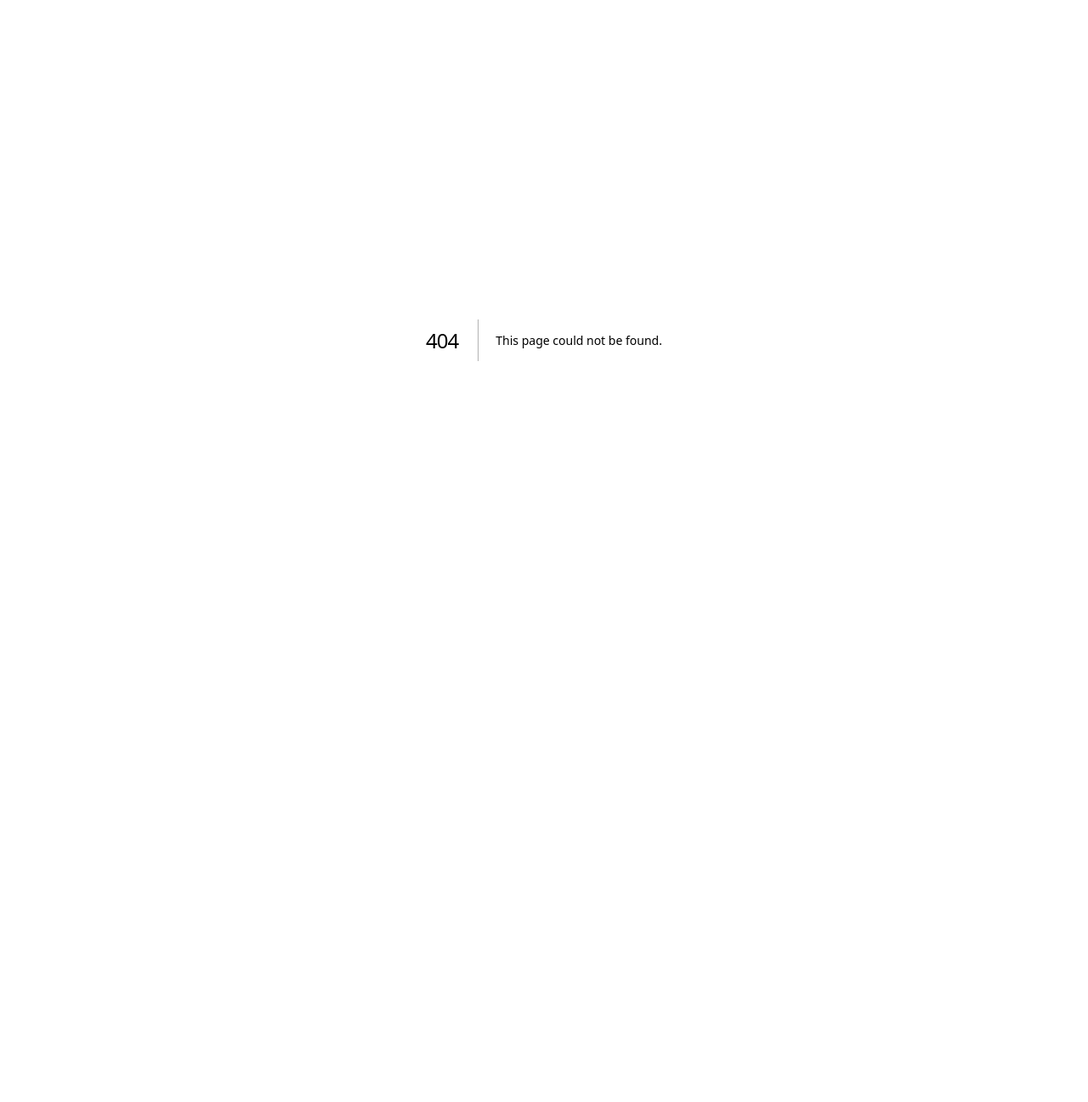
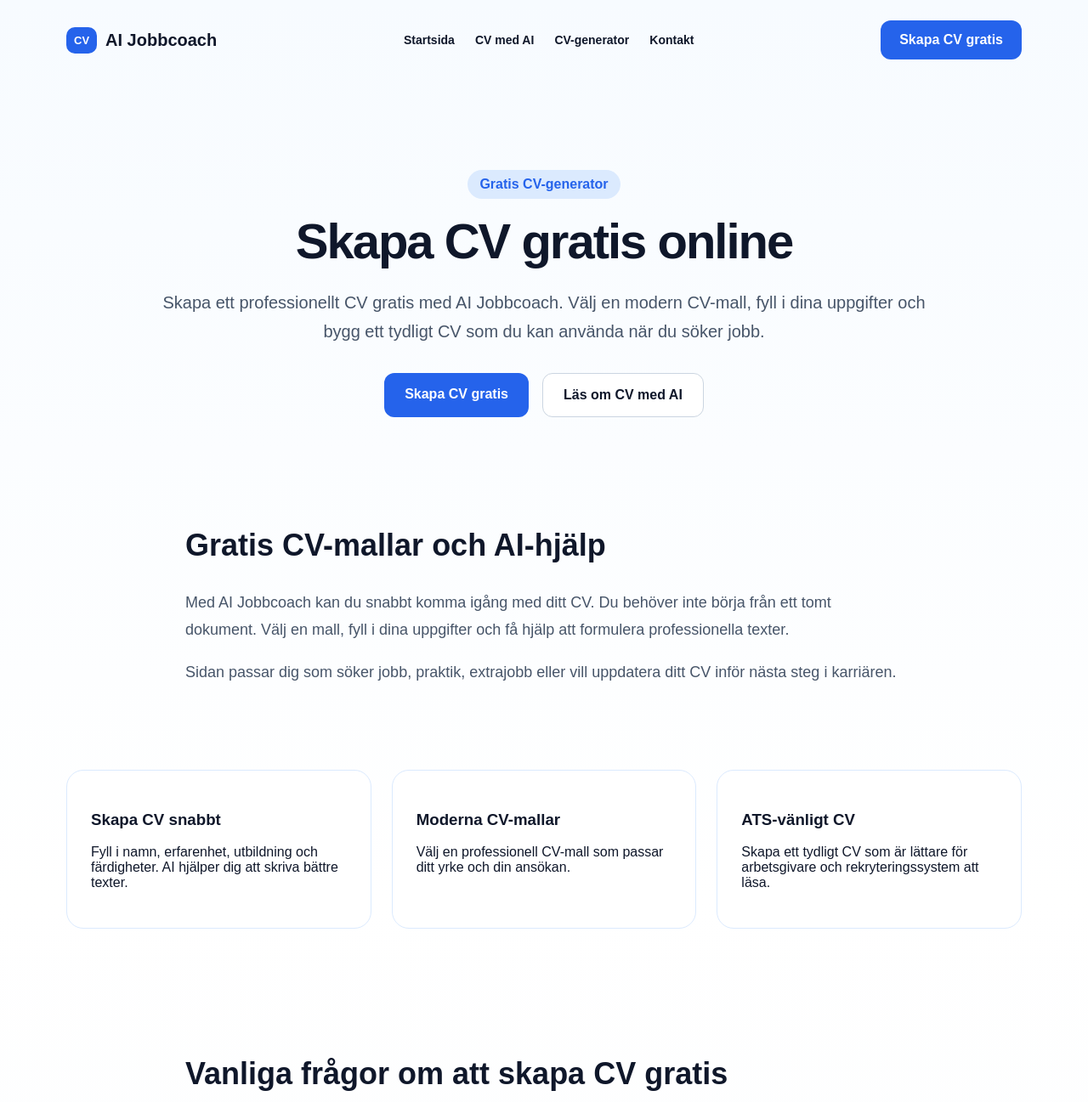
Before and after one commit to sakhi0093rahimi-cmd/ai-jobbcoach, a Next.js app in the folder ai-jobbcoach/ai-jobbcoach/: page /skapa-cv-gratis in a window 1280 px wide. Before the commit this address had no page. Shown: the top 1297 px of the page at 85% size. Before the commit the page ends 800 px from the top, so only its background shows below. Built offline with nearby package versions, Linux system fonts and the light colour scheme.

Commit message:
Add skapa CV gratis SEO page

```diff
--- /dev/null
+++ b/ai-jobbcoach/ai-jobbcoach/app/skapa-cv-gratis/page.tsx
@@ -0,0 +1,303 @@
+export const metadata = {
+  title: "Skapa CV gratis online – Gratis CV-generator | AI Jobbcoach",
+  description:
+    "Skapa CV gratis online med AI Jobbcoach. Välj en modern CV-mall, fyll i dina uppgifter och skapa ett professionellt CV på några minuter.",
+};
+
+export default function SkapaCvGratisPage() {
+  return (
+    <main style={page}>
+      <nav style={nav}>
+        <a href="/" style={logo}>
+          <span style={logoIcon}>CV</span>
+          AI Jobbcoach
+        </a>
+
+        <div style={navLinks}>
+          <a href="/" style={navLink}>Startsida</a>
+          <a href="/cv-med-ai" style={navLink}>CV med AI</a>
+          <a href="/cv-generator" style={navLink}>CV-generator</a>
+          <a href="/kontakt" style={navLink}>Kontakt</a>
+        </div>
+
+        <a href="/cv-generator" style={topCta}>Skapa CV gratis</a>
+      </nav>
+
+      <section style={hero}>
+        <p style={badge}>Gratis CV-generator</p>
+        <h1 style={title}>Skapa CV gratis online</h1>
+        <p style={subtitle}>
+          Skapa ett professionellt CV gratis med AI Jobbcoach. Välj en modern
+          CV-mall, fyll i dina uppgifter och bygg ett tydligt CV som du kan
+          använda när du söker jobb.
+        </p>
+
+        <div style={buttons}>
+          <a href="/cv-generator" style={primaryButton}>Skapa CV gratis</a>
+          <a href="/cv-med-ai" style={secondaryButton}>Läs om CV med AI</a>
+        </div>
+      </section>
+
+      <section style={section}>
+        <h2 style={sectionTitle}>Gratis CV-mallar och AI-hjälp</h2>
+        <p style={paragraph}>
+          Med AI Jobbcoach kan du snabbt komma igång med ditt CV. Du behöver
+          inte börja från ett tomt dokument. Välj en mall, fyll i dina uppgifter
+          och få hjälp att formulera professionella texter.
+        </p>
+        <p style={paragraph}>
+          Sidan passar dig som söker jobb, praktik, extrajobb eller vill
+          uppdatera ditt CV inför nästa steg i karriären.
+        </p>
+      </section>
+
+      <section style={gridSection}>
+        <div style={infoBox}>
+          <h3>Skapa CV snabbt</h3>
+          <p>
+            Fyll i namn, erfarenhet, utbildning och färdigheter. AI hjälper dig
+            att skriva bättre texter.
+          </p>
+        </div>
+
+        <div style={infoBox}>
+          <h3>Moderna CV-mallar</h3>
+          <p>
+            Välj en professionell CV-mall som passar ditt yrke och din
+            ansökan.
+          </p>
+        </div>
+
+        <div style={infoBox}>
+          <h3>ATS-vänligt CV</h3>
+          <p>
+            Skapa ett tydligt CV som är lättare för arbetsgivare och
+            rekryteringssystem att läsa.
+          </p>
+        </div>
+      </section>
+
+      <section style={faqSection}>
+        <h2 style={sectionTitle}>Vanliga frågor om att skapa CV gratis</h2>
+
+        <div style={faqList}>
+          <div style={faqItem}>
+            <h3>Kan jag skapa CV gratis?</h3>
+            <p>
+              Ja, med AI Jobbcoach kan du skapa CV gratis och komma igång
+              direkt online.
+            </p>
+          </div>
+
+          <div style={faqItem}>
+            <h3>Behöver jag installera något?</h3>
+            <p>
+              Nej, du använder CV-generatorn direkt i webbläsaren.
+            </p>
+          </div>
+
+          <div style={faqItem}>
+            <h3>Kan jag använda en CV-mall?</h3>
+            <p>
+              Ja, du kan välja bland moderna CV-mallar och skapa ett mer
+              professionellt intryck.
+            </p>
+          </div>
+
+          <div style={faqItem}>
+            <h3>Kan AI hjälpa mig skriva CV?</h3>
+            <p>
+              Ja, AI kan hjälpa dig att formulera profil, erfarenhet och
+              färdigheter på ett tydligare sätt.
+            </p>
+          </div>
+        </div>
+      </section>
+
+      <section style={bottomCta}>
+        <h2>Redo att skapa ditt CV?</h2>
+        <p>Kom igång gratis med AI Jobbcoach redan idag.</p>
+        <a href="/cv-generator" style={primaryButton}>Skapa CV gratis</a>
+      </section>
+    </main>
+  );
+}
+
+const page: React.CSSProperties = {
+  minHeight: "100vh",
+  background: "linear-gradient(180deg, #f7fbff 0%, #ffffff 45%, #f8fafc 100%)",
+  color: "#0f172a",
+  fontFamily: "Arial, sans-serif",
+};
+
+const nav: React.CSSProperties = {
+  maxWidth: "1180px",
+  margin: "0 auto",
+  padding: "24px 28px",
+  display: "flex",
+  justifyContent: "space-between",
+  alignItems: "center",
+  gap: "24px",
+};
+
+const logo: React.CSSProperties = {
+  display: "flex",
+  alignItems: "center",
+  gap: "10px",
+  fontWeight: 900,
+  color: "#0f172a",
+  textDecoration: "none",
+  fontSize: "20px",
+};
+
+const logoIcon: React.CSSProperties = {
+  background: "#2563eb",
+  color: "white",
+  borderRadius: "10px",
+  padding: "8px 9px",
+  fontSize: "13px",
+};
+
+const navLinks: React.CSSProperties = {
+  display: "flex",
+  gap: "24px",
+  fontSize: "14px",
+  fontWeight: 700,
+};
+
+const navLink: React.CSSProperties = {
+  color: "#0f172a",
+  textDecoration: "none",
+};
+
+const topCta: React.CSSProperties = {
+  background: "#2563eb",
+  color: "white",
+  padding: "14px 22px",
+  borderRadius: "12px",
+  textDecoration: "none",
+  fontWeight: 900,
+};
+
+const hero: React.CSSProperties = {
+  maxWidth: "980px",
+  margin: "0 auto",
+  padding: "90px 28px 60px",
+  textAlign: "center",
+};
+
+const badge: React.CSSProperties = {
+  display: "inline-block",
+  background: "#dbeafe",
+  color: "#2563eb",
+  padding: "8px 14px",
+  borderRadius: "999px",
+  fontWeight: 900,
+  marginBottom: "20px",
+};
+
+const title: React.CSSProperties = {
+  fontSize: "58px",
+  lineHeight: 1.05,
+  margin: 0,
+  fontWeight: 900,
+  letterSpacing: "-2px",
+};
+
+const subtitle: React.CSSProperties = {
+  fontSize: "20px",
+  lineHeight: 1.7,
+  color: "#475569",
+  marginTop: "24px",
+};
+
+const buttons: React.CSSProperties = {
+  display: "flex",
+  justifyContent: "center",
+  gap: "16px",
+  flexWrap: "wrap",
+  marginTop: "32px",
+};
+
+const primaryButton: React.CSSProperties = {
+  display: "inline-block",
+  background: "#2563eb",
+  color: "white",
+  padding: "16px 24px",
+  borderRadius: "12px",
+  textDecoration: "none",
+  fontWeight: 900,
+};
+
+const secondaryButton: React.CSSProperties = {
+  display: "inline-block",
+  background: "white",
+  color: "#0f172a",
+  padding: "16px 24px",
+  borderRadius: "12px",
+  textDecoration: "none",
+  fontWeight: 900,
+  border: "1px solid #cbd5e1",
+};
+
+const section: React.CSSProperties = {
+  maxWidth: "900px",
+  margin: "0 auto",
+  padding: "40px 28px",
+};
+
+const sectionTitle: React.CSSProperties = {
+  fontSize: "36px",
+  fontWeight: 900,
+};
+
+const paragraph: React.CSSProperties = {
+  fontSize: "18px",
+  lineHeight: 1.8,
+  color: "#475569",
+};
+
+const gridSection: React.CSSProperties = {
+  maxWidth: "1180px",
+  margin: "0 auto",
+  padding: "40px 28px",
+  display: "grid",
+  gridTemplateColumns: "repeat(3, 1fr)",
+  gap: "24px",
+};
+
+const infoBox: React.CSSProperties = {
+  background: "white",
+  border: "1px solid #dbeafe",
+  borderRadius: "20px",
+  padding: "28px",
+};
+
+const faqSection: React.CSSProperties = {
+  maxWidth: "900px",
+  margin: "40px auto",
+  padding: "40px 28px",
+};
+
+const faqList: React.CSSProperties = {
+  display: "grid",
+  gap: "18px",
+  marginTop: "28px",
+};
+
+const faqItem: React.CSSProperties = {
+  background: "white",
+  border: "1px solid #dbeafe",
+  borderRadius: "18px",
+  padding: "24px",
+  lineHeight: 1.7,
+};
+
+const bottomCta: React.CSSProperties = {
+  maxWidth: "1180px",
+  margin: "60px auto",
+  padding: "42px",
+  borderRadius: "24px",
+  background: "linear-gradient(135deg, #0f2742, #2563eb)",
+  color: "white",
+};
```
